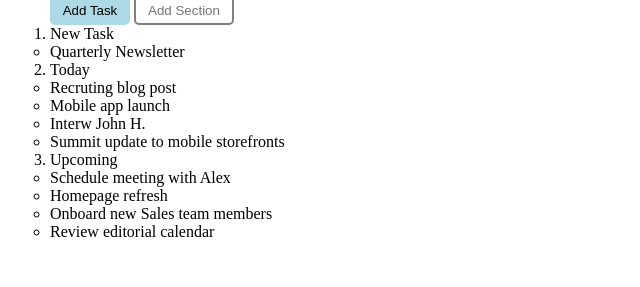
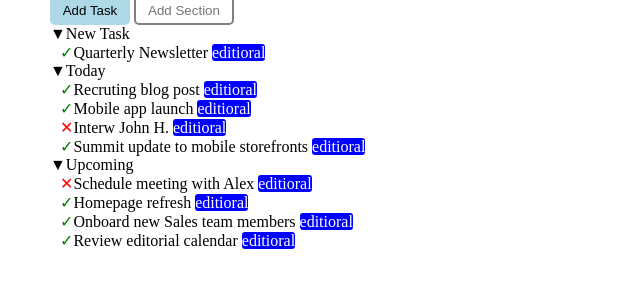
Before and after one commit to SimoneSaramondi/html-css-Toboolist, a plain HTML site: page index.html in a window 1280 px wide. Shown: the part 67-354 px from the top of the page, without its empty margins (0-640 px from the left). Drawn offline with Linux system fonts and the light colour scheme.

Commit message:
centrale

```diff
--- a/index.html
+++ b/index.html
@@ -22,24 +22,24 @@
         <!-- Sezione liste -->
         <section>
             <!-- Prima lista-->
-            <ul>
-                <li class="Principale">New Task</li>
+            <ul class="Generale-lista">
+                <li class="Principale"><font>&#9660</font>New Task</li>
                 <ul>
-                    <li>Quarterly Newsletter</li>
+                    <li class="Secondario"><font class="font">&#10003</font>Quarterly Newsletter <span class="casella">editioral</span></li>
                 </ul>
-                <li class="Principale">Today</li>
+                <li class="Principale"><font>&#9660</font>Today</li>
                 <ul>
-                    <li>Recruting blog post</li>
-                    <li>Mobile app launch</li>
-                    <li>Interw John H.</li>
-                    <li>Summit update to mobile storefronts</li>
+                    <li class="Secondario"><font class="font">&#10003</font>Recruting blog post <span class="casella">editioral</span></li>
+                    <li class="Secondario"><font class="font">&#10003</font>Mobile app launch <span class="casella">editioral</span></li>
+                    <li class="Secondario"><font class="cross">&#10005</font>Interw John H. <span class="casella">editioral</span></li>
+                    <li class="Secondario"><font class="font">&#10003</font>Summit update to mobile storefronts <span class="casella">editioral</span></li>
                 </ul>
-                <li class="Principale">Upcoming</li>
+                <li class="Principale"><font>&#9660</font>Upcoming</li>
                 <ul>
-                    <li>Schedule meeting with Alex</li>
-                    <li>Homepage refresh</li>
-                    <li>Onboard new Sales team members</li>
-                    <li>Review editorial calendar</li>
+                    <li class="Secondario"><font class="cross">&#10005</font>Schedule meeting with Alex <span class="casella">editioral</span></li>
+                    <li class="Secondario"><font class="font">&#10003</font>Homepage refresh <span class="casella">editioral</span></li>
+                    <li class="Secondario"><font class="font">&#10003</font>Onboard new Sales team members <span class="casella">editioral</span></li>
+                    <li class="Secondario"><font class="font">&#10003</font>Review editorial calendar <span class="casella">editioral</span></li>
                 </ul>
             </ul>
         </section>
--- a/style.css
+++ b/style.css
@@ -15,13 +15,32 @@ main{
     /*Bisogna centrare rispetto all'immagine*/
 }
 .Principale{
-    list-style-type:\25BC;
+    list-style-type: none;
     /*Correggere*/
 }
+.Secondario{
+    list-style-type: none;
+    margin-left: 10px;
+
+}
+
 .First-Section-Class{
     height: 30px;
     text-align: center;
     border-radius: 5px;
+}
+.casella{
+    background-color: blue;
+    color: white;
+    border-radius: 3px;
+}
+.cross{
+    color: red;
+}
+.font{
+    color: green;
+    background-color: white;
+    border-radius: 50%;
 }
 #Task{
     width: 80px;
```
